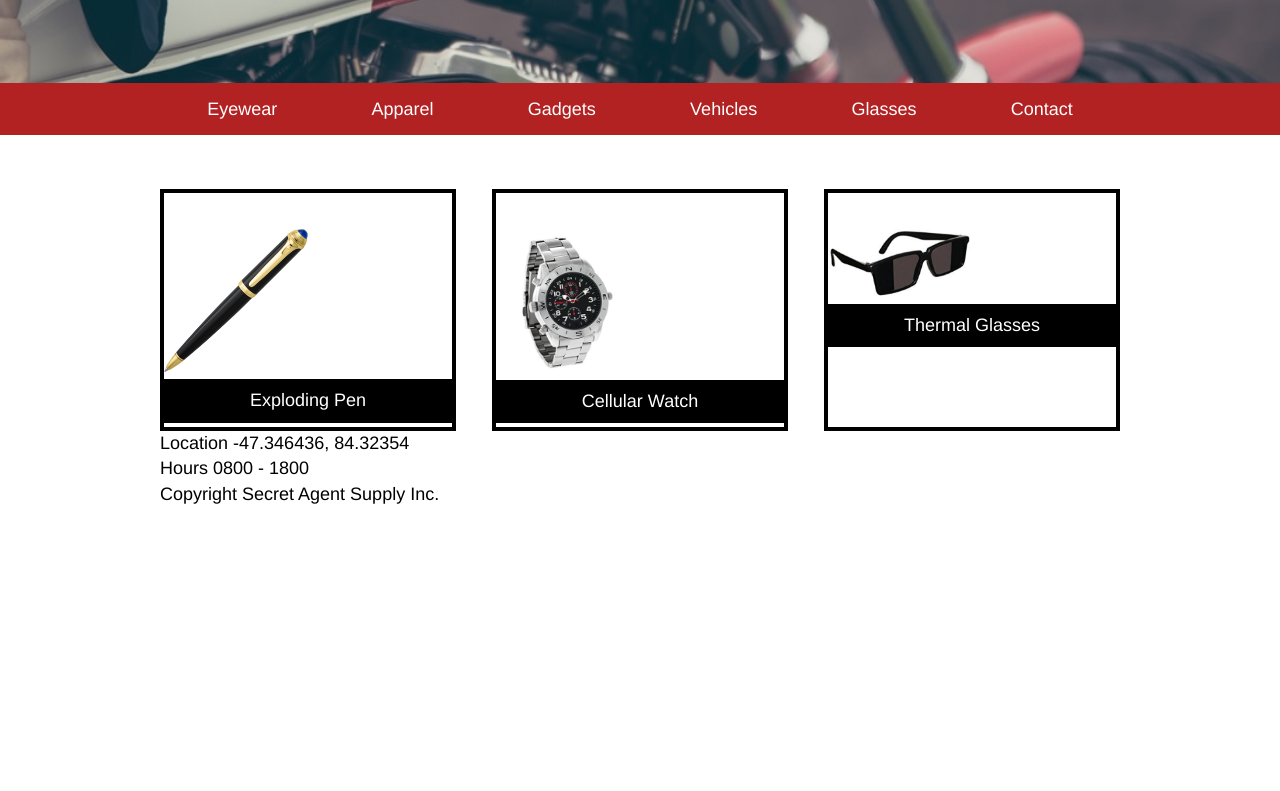
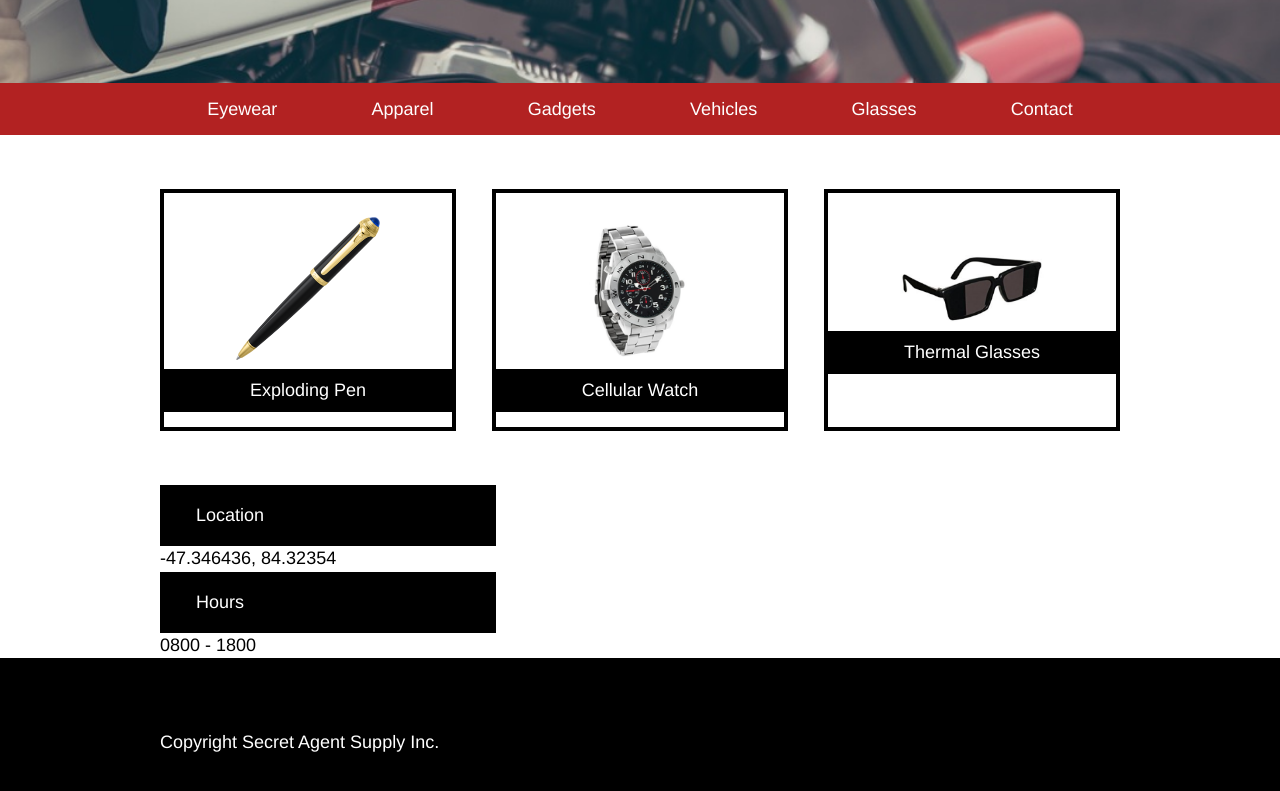
Before and after one commit to earvcode/Secret_agent_supply, a plain HTML site: page index.html in a window 1280 px wide. Shown: the part 457-1248 px from the top of the page. Before the commit the page ends 1029 px from the top, so only its background shows below. Drawn offline with Linux system fonts and the light colour scheme.

Commit message:
making changes to the style.css

```diff
--- a/index.html
+++ b/index.html
@@ -42,8 +42,8 @@
     </nav>
 
     <!-- Gallery Content Container -->
-    <div class="gallery">
-        <div class="container">
+    <div class="container">
+        <div class="gallery">
             <figure>
                 <img src="./resources/images/img-pen.png" alt="Gallery Pen">
                 <figcaption>Exploding Pen</figcaption>
--- a/resources/css/style.css
+++ b/resources/css/style.css
@@ -83,11 +83,9 @@
  /* Gallery Styles */
  .gallery {
      margin-top: 3rem;
- }
-
- .gallery .container{
      display: flex;
      justify-content: space-between;
+     padding-bottom: 3rem;
  }
 
  figure {
@@ -95,27 +93,42 @@
      width: 30%;
      padding: 2rem 0;
      height: 9rem;
+     display: flex;
+     justify-content: center;
+     flex-direction: column;
      align-items: center;
  }
 
  figcaption {
      display: block;
-     margin: auto;
      text-align: center;
      background-color: black;
      color: #fff;
-     padding: 0.5rem;
+     padding: 0.5rem 0;
+     width: 100%;
  }
  figure img{
      max-width: 8rem;
-
+     padding: 0.5rem;
  }
 
  /* Information Styles */
+ .info {
+    width: 35%;
+  }
 
+  .info .title {
+    display: block;
+    padding: 1rem 2rem;
+    background-color: black;
+    color: white;
+  }
 
  /* Footer Styles*/
  footer {
+     padding-top: 4rem;
      height: 5rem;
      text-align: left;
+    background-color: black;
+    color: #fff;
  }
```
Also changed, not shown: 2 other files.
